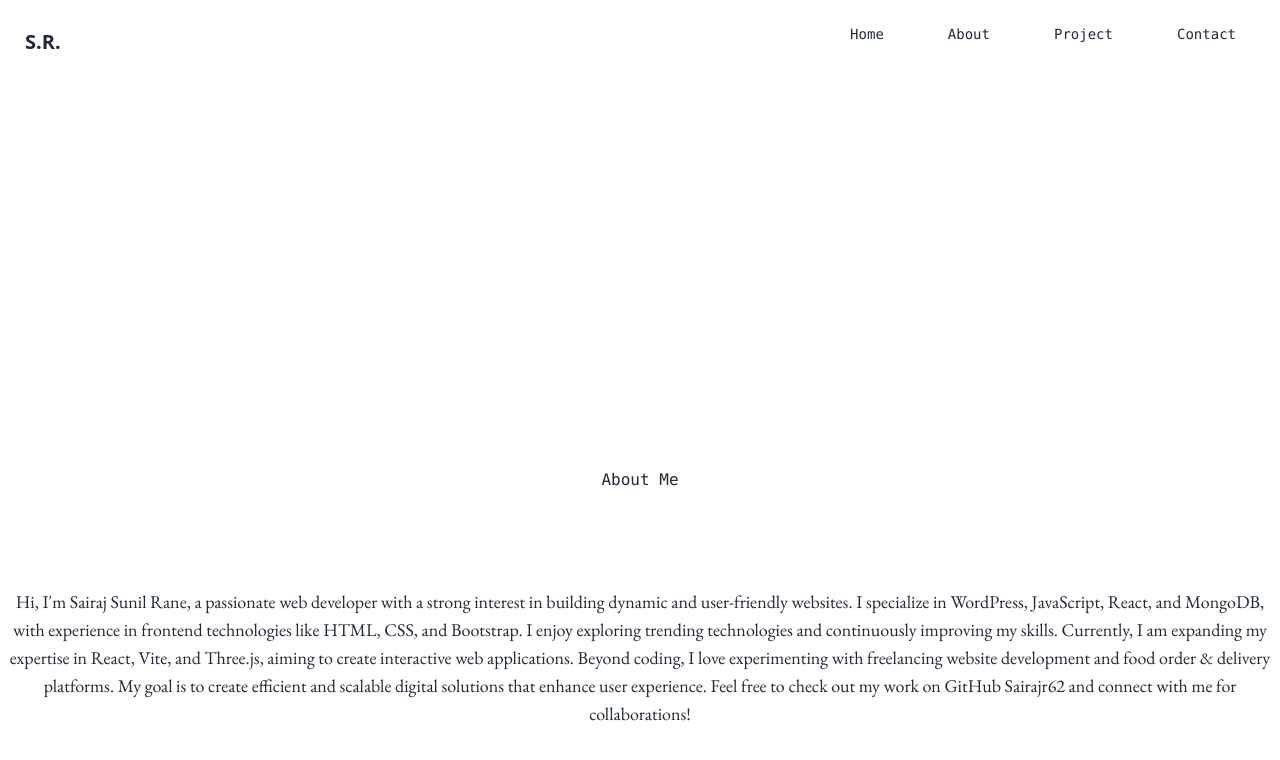
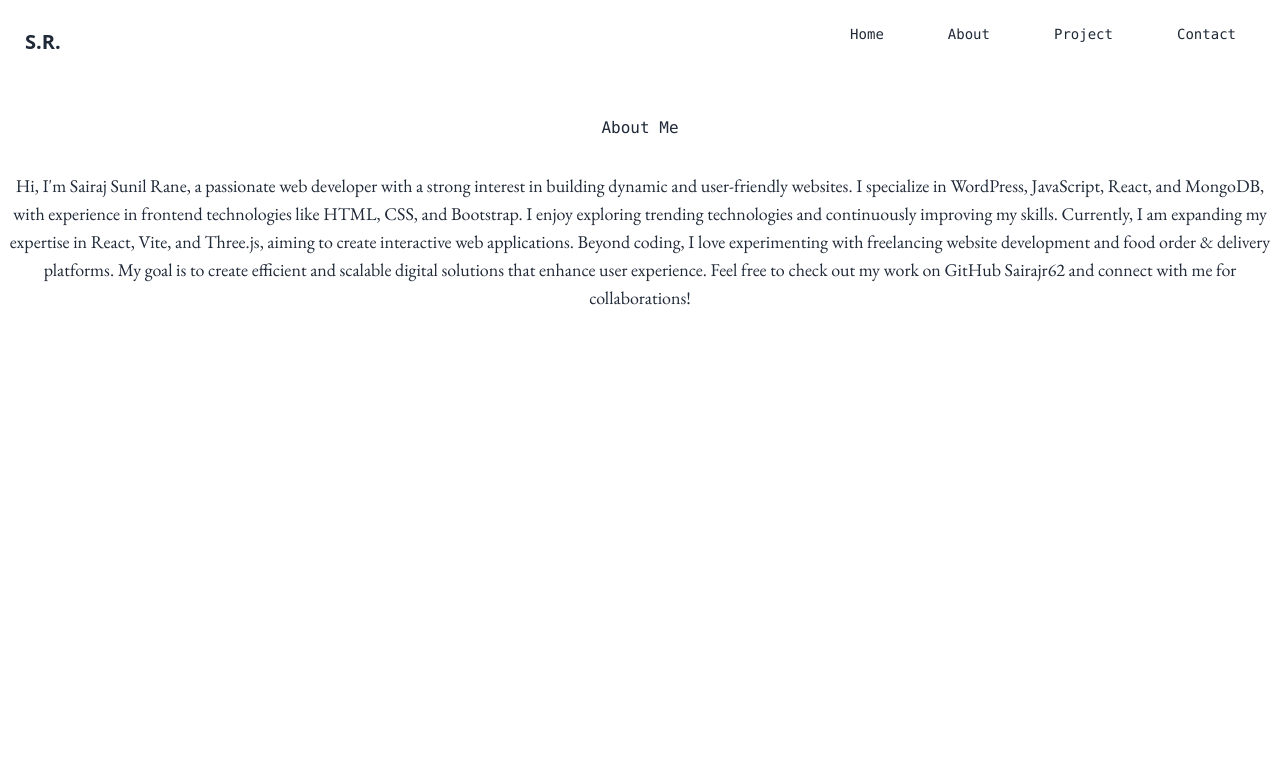
Before and after one commit to sairajr62/Portfolio, a React (Vite) app: page /about in a window 1280 px wide. Shown: the top 760 px of the page. Built offline with nearby package versions, Linux system fonts and the light colour scheme.

Commit message:
commit 5

```diff
--- a/src/pages/About.jsx
+++ b/src/pages/About.jsx
@@ -4,19 +4,20 @@
   return (
     <>
       <div>
-        <div className="text-center mt-96">
+        <div className="text-center mt-8">
           <h2 className="font-mono font-medium">About Me</h2>
         </div>
-        <div className="w-full flex flex-row justify-center mt-16">
-          <p className="mt-8 text-center font-Garamond text-lg justify-between">
+        <div className="">
+          <p className="mt-8 text-center font-Garamond text-lg inline-block">
             Hi, I'm Sairaj Sunil Rane, a passionate web developer with a strong
-            interest in building dynamic and user-friendly websites. I
-            specialize in WordPress, JavaScript, React, and MongoDB, with
+            interest in building dynamic and user-friendly websites.
+            I specialize in WordPress, JavaScript, React, and MongoDB, with
             experience in frontend technologies like HTML, CSS, and Bootstrap. I
             enjoy exploring trending technologies and continuously improving my
-            skills. Currently, I am expanding my expertise in React, Vite, and
-            Three.js, aiming to create interactive web applications. Beyond
-            coding, I love experimenting with freelancing website development
+            skills.
+            Currently, I am expanding my expertise in React, Vite, and
+            Three.js, aiming to create interactive web applications.
+            Beyond coding, I love experimenting with freelancing website development
             and food order & delivery platforms. My goal is to create efficient
             and scalable digital solutions that enhance user experience. Feel
             free to check out my work on GitHub <a href="https://github.com/Sairajr62">Sairajr62</a> and connect with me
```
